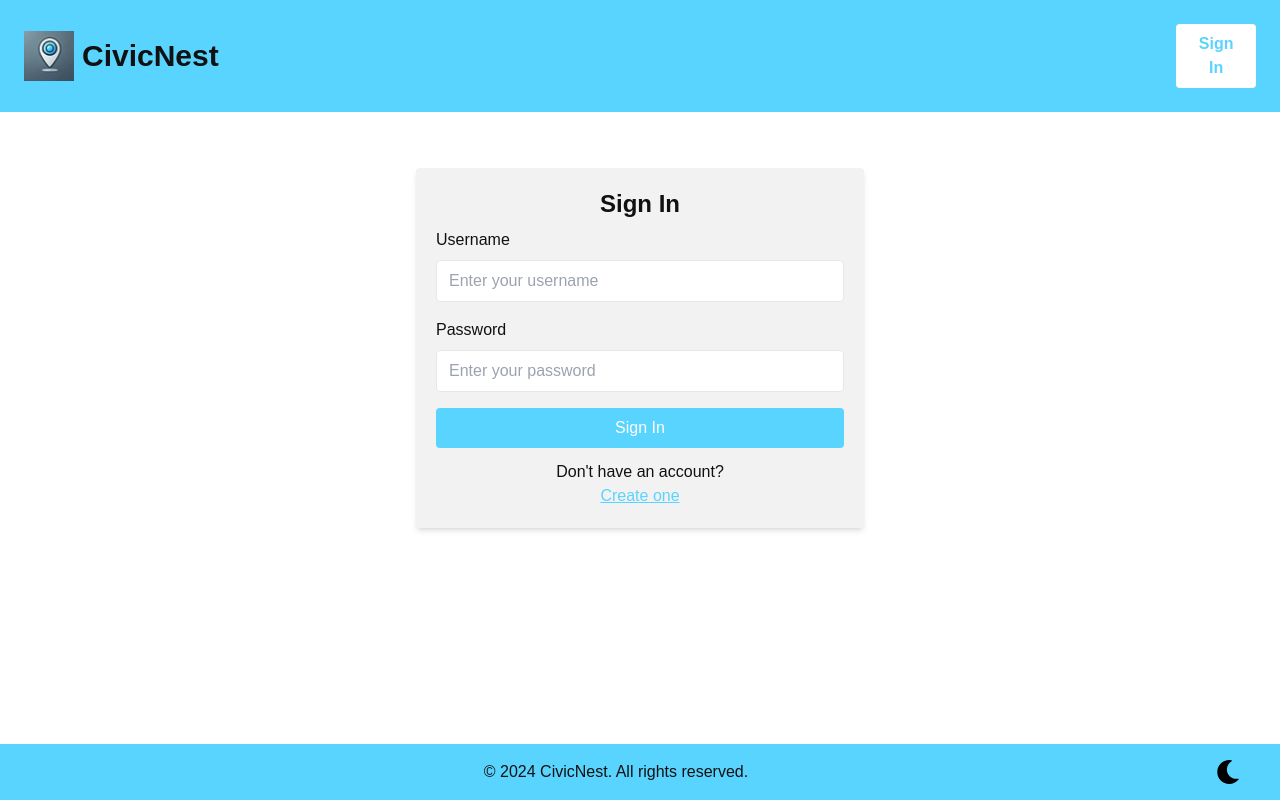
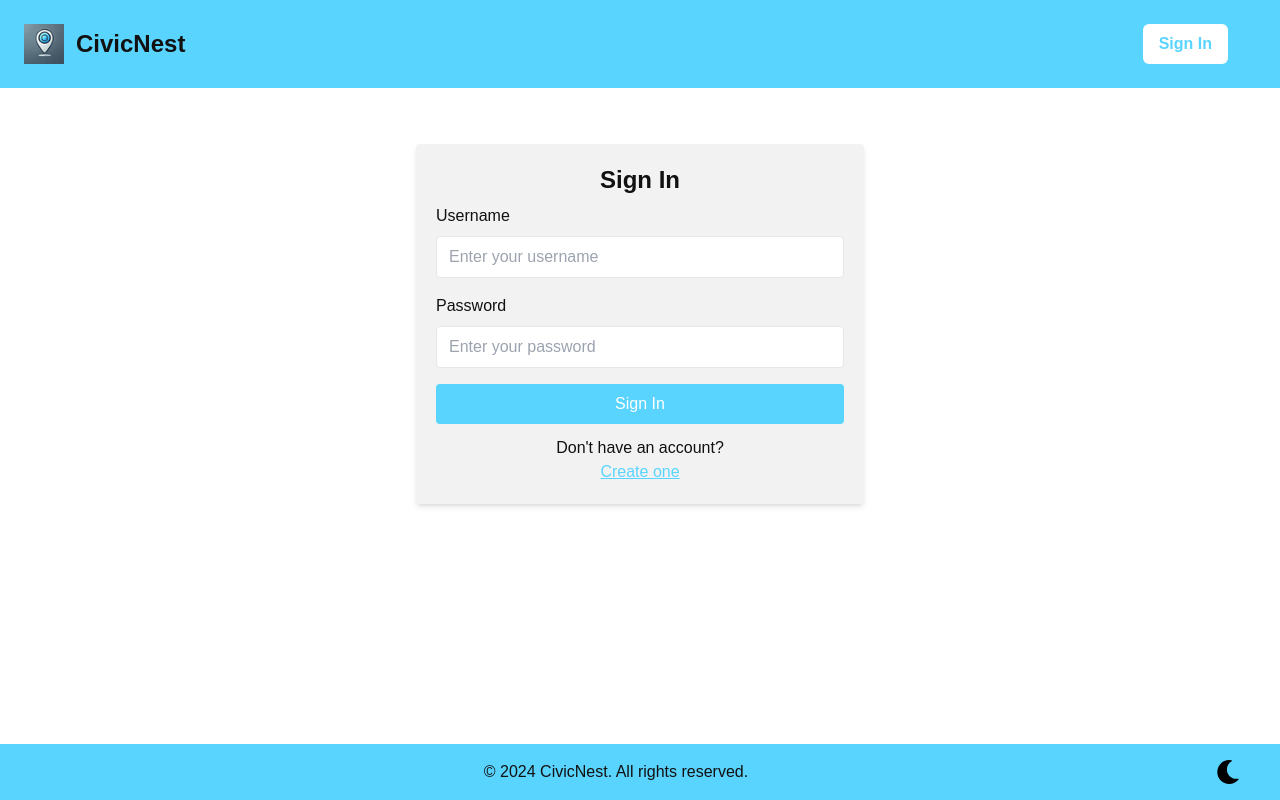
Before and after one commit to Potirniche-Carmine/CivicNest, a Next.js app in the folder civic-nest/: page /signin in a window 1280 px wide. Built offline with nearby package versions, Linux system fonts and the light colour scheme.

Commit message:
Fixed a bunch of styling issues and now it works more consistently across screen sizes

```diff
--- a/civic-nest/src/app/components/footer.tsx
+++ b/civic-nest/src/app/components/footer.tsx
@@ -15,7 +15,7 @@ const Footer = () => {
   }, [darkMode]);
 
   return (
-    <footer className="fixed bottom-0 left-0 w-full bg-blueLight dark:bg-blueDark p-4 text-foregroundLight dark:text-foregroundDark flex justify-between items-center">
+    <footer className="w-full bg-blueLight dark:bg-blueDark p-4 text-foregroundLight dark:text-foregroundDark flex justify-between items-center">
       <div className="container mx-auto text-center">
         <p>&copy; 2024 CivicNest. All rights reserved.</p>
       </div>
--- a/civic-nest/src/app/components/header.tsx
+++ b/civic-nest/src/app/components/header.tsx
@@ -5,22 +5,26 @@ import Link from 'next/link'
 const Header = () => {
 
   return (
-    <header className="bg-blueLight dark:bg-blueDark p-6 flex justify-between items-center">
-      <div className="container mx-auto flex items-center">
+    <header className="bg-blueLight dark:bg-blueDark p-6 flex justify-between">
+      <div className="flex-1 flex items-start">
         <Link href = "/" className = "flex items-center">
         <Image
         src = "/logo.png"
         alt="CivicNest Logo"
-        width = {50}
-        height = {50}
-        className='mr-2'
+        width = {40}
+        height = {40}
+        className='mr-3'
         />
-        <h1 className="text-3xl font-bold">CivicNest</h1>
+        <h1 className="text-2xl font-bold">CivicNest</h1>
         </Link>
       </div>
-      <div>
+      <div className='flex justify-end'>
         <Link href="/signin">
-          <button className="bg-backgroundLight text-blueLight font-semibold py-2 px-4 rounded hover:bg-blueDark dark:hover:bg-blueLight dark:hover:text-foregroundDark">
+          <button
+          className="
+          bg-backgroundLight text-blueLight font-semibold rounded-md hover:bg-blueDark dark:hover:bg-blueLight dark:hover:text-foregroundDark
+          py-2 px-4 mx-1 md:mx-7
+          ">
             Sign In
           </button>
         </Link>
--- a/civic-nest/src/app/components/map.tsx
+++ b/civic-nest/src/app/components/map.tsx
@@ -38,6 +38,6 @@ export function Map() {
     }, []);
 
     return (
-        <div style={{ height: '725px' }} ref={mapRef} />
+        <div style={{ height: '700px'}} ref={mapRef} />
     );
 }
--- a/civic-nest/src/app/layout.tsx
+++ b/civic-nest/src/app/layout.tsx
@@ -27,9 +27,9 @@ export default function RootLayout({
 }>) {
   return (
     <html lang="en">
-      <body className={`${geistSans.variable} ${geistMono.variable} antialiased bg-backgroundLight dark:bg-backgroundDark text-foregroundLight dark:text-foregroundDark transition-colors`}>
+      <body className={`${geistSans.variable} ${geistMono.variable} antialiased bg-backgroundLight dark:bg-backgroundDark text-foregroundLight dark:text-foregroundDark transition-colors min-h-screen flex flex-col`}>
         <Header />
-        <div>
+        <div className="flex-grow">
           {children}
         </div>
         <Footer />
--- a/civic-nest/src/app/page.tsx
+++ b/civic-nest/src/app/page.tsx
@@ -5,7 +5,7 @@ import { Map } from '@/app/components/map';
 
 const Home: NextPage = () => {
   return (
-    <div className="container mx-auto p-6">
+    <div className="container mx-auto px-12 py-4">
         <Map />
     </div>
   );
```
